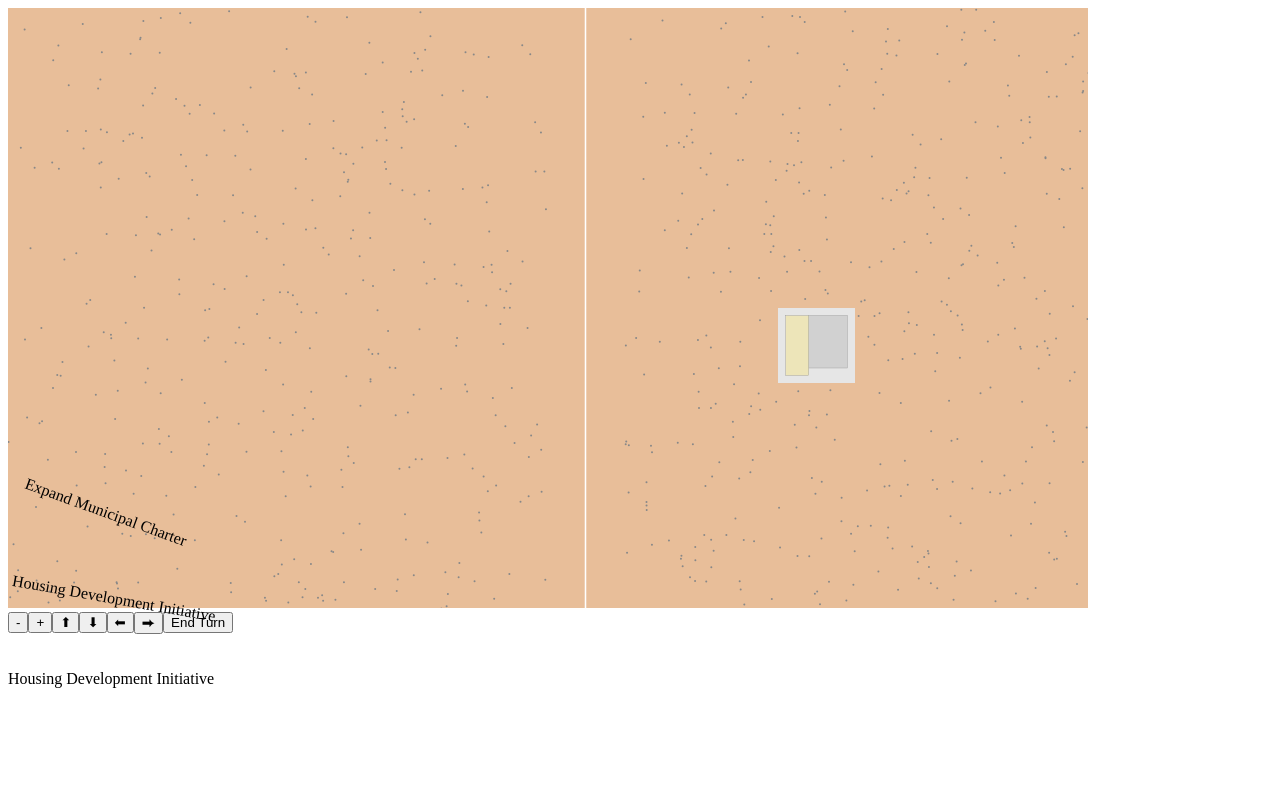
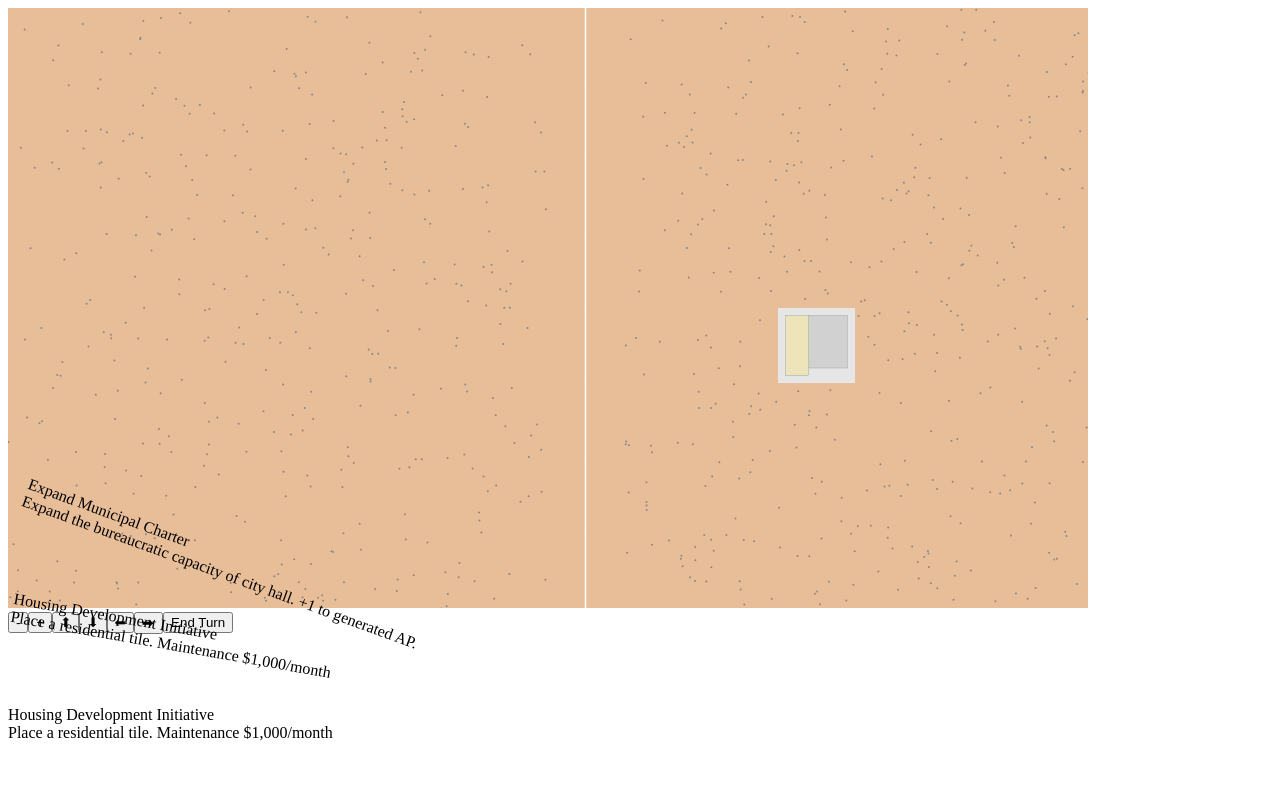
Before and after one commit to whatgoodisaroad/polity, a React app: page / in a window 1280 px wide. Shown: the top 796 px of the page. Built offline with nearby package versions, Linux system fonts and the light colour scheme; the HTML template or start-up script is replaced by a standard one.

Commit message:
Card descriptions and maintenance

```diff
--- a/src/card.ts
+++ b/src/card.ts
@@ -12,6 +12,8 @@ export abstract class BaseCard {
   }
 
   abstract effect(state: State): State;
+
+  abstract getDescription(): string;
 }
 
 export class HousingDevelopmentInitiativeCard extends BaseCard {
@@ -25,6 +27,10 @@ export class HousingDevelopmentInitiativeCard extends BaseCard {
       { ...state, paintTile: 'residential' },
       this.id
     );
+  }
+
+  getDescription(): string {
+    return 'Place a residential tile. Maintenance $1,000/month';
   }
 }
 
@@ -40,4 +46,8 @@ export class ExpandMunicipalCharter extends BaseCard {
       this.id
     );
   }
+
+  getDescription(): string {
+    return 'Expand the bureaucratic capacity of city hall. +1 to generated AP.';
+  }
 }
--- a/src/cells/residential.ts
+++ b/src/cells/residential.ts
@@ -8,6 +8,7 @@ type Dwelling = {
 
 export class ResidentialCell extends MapCell {
   dwellings: Dwelling[];
+  maintenanceCost = 5_000;
 
   constructor(
     row: number,
@@ -113,15 +114,19 @@ export class ResidentialCell extends MapCell {
       ['Type', this.type],
       ['Lots', `${this.getLotCount()}`],
       ['Dwellings', `${this.dwellings.length}`],
-      ['Total Property Value', `${this.getTotalPropertyValue()}`],
+      ['Total Property Value', `\$${this.getTotalPropertyValue()}`],
+      ['Monthly maintenance', `\$${this.maintenanceCost}`],
     ]);
   }
 
   applyStartOfRoundEffects(state: State): State {
     const residentialTaxRate = getStatValue(state, 'residentialTaxRate');
-    state = modifyStat(state, 'money', (value) => value + Math.floor(
-      this.getTotalPropertyValue() * residentialTaxRate / 12
-    ));
+    state = modifyStat(state, 'money', (value) => {
+      const taxRevinue = Math.floor(
+        this.getTotalPropertyValue() * residentialTaxRate / 12
+      );
+      return value + taxRevinue - this.maintenanceCost;
+    });
 
     const map = state.map.filter(
       ({ row, column}) => row !== this.row || column !== this.column
--- a/src/index.tsx
+++ b/src/index.tsx
@@ -219,6 +219,7 @@ function Card({
         style={{backgroundImage: `url(${card.imageUrl})` }}
       />
     )}
+    <div>{card.getDescription()}</div>
   </div>;
 }
 
```
